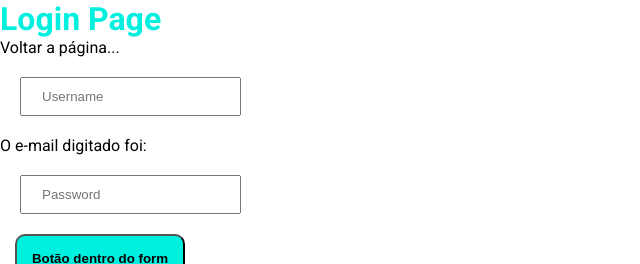
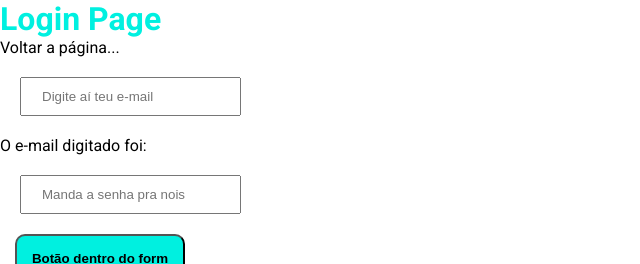
Before and after one commit to devbpatriciocosta/Projeto_Teste_Revisao, a Next.js app: page / in a window 1280 px wide. Shown: the top 264 px of the page, without its empty margins (0-640 px from the left). Built offline with nearby package versions, Linux system fonts and the light colour scheme.

Commit message:
Criado estados no component useState

```diff
--- a/pages/index.jsx
+++ b/pages/index.jsx
@@ -1,8 +1,13 @@
+import { useState } from 'react'
+
 import Title from '../src/components/title/Title'
 import Button from '../src/components/button/Button'
 import Input from '../src/components/input/Input'
 
 export default function HomePage() {
+  const [email, setEmail] = useState('')
+  const [password, setPassword] = useState('')
+
   const handleLabelClick = () => {
     console.log('Handle Label Click')
   }
@@ -10,25 +15,29 @@ export default function HomePage() {
   const handleSubmitForm = (event) => {
     event.preventDefault()
     console.log('Handle Submit Form')
+    console.log({ email, password })
   }
 
-  let email = ''
-
-  const handleChangeInput = (event) => {
-    email = event.target.value
-    console.log('Email dentro do handle: ', email)
+  const handleChangeInput = (event, onChange) => {
+    onChange(event.target.value)
   }
-
-  console.log('email:', email)
 
   return (
     <>
       <Title>Login Page</Title>
       <label onClick={handleLabelClick}>Voltar a página...</label>
       <form onSubmit={handleSubmitForm}>
-        <Input type="text" placeholder="Username" onChange={handleChangeInput} />
+        <Input
+          type="text"
+          placeholder="Digite aí teu e-mail"
+          onChange={(e) => handleChangeInput(e, setEmail)}
+        />
         <p>O e-mail digitado foi: {email}</p>
-        <Input type="password" placeholder="Password" onChange={handleChangeInput} />
+        <Input
+          type="password"
+          placeholder="Manda a senha pra nois"
+          onChange={(e) => handleChangeInput(e, setPassword)}
+        />
         <Button type="submit">Botão dentro do form</Button>
       </form>
       <Button onClick={handleLabelClick}>Botão fora do form</Button>
```
